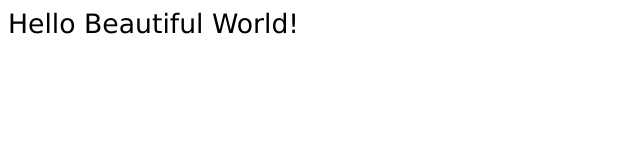
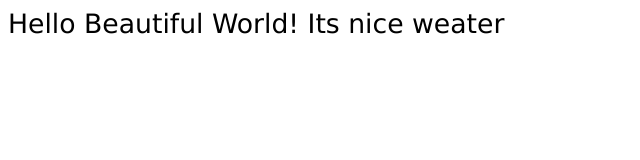
Before and after one commit to bastbijl/maanstanden, a plain HTML site: page maanstanden-html/index.html in a window 1280 px wide. Shown: the whole page, without its empty margins (0-640 px from the left). Drawn offline with Linux system fonts and the light colour scheme.

Commit message:
Deze hebben we gecommit en sourcetree

```diff
--- a/maanstanden-html/index.html
+++ b/maanstanden-html/index.html
@@ -13,5 +13,6 @@
 <body>
   <script src="js/main.js"></script>
   Hello Beautiful World!
+Its nice weater
 </body>
 </html>
```
